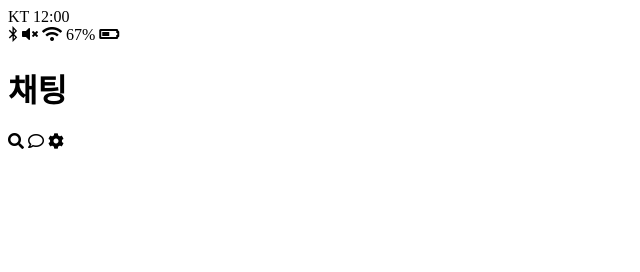
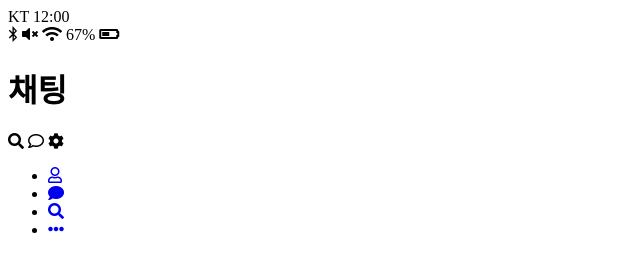
Before and after one commit to jangtang2/kakao-talk-clone, a plain HTML site: page index.html in a window 1280 px wide. Shown: the whole page, without its empty margins (0-640 px from the left). Drawn offline with Linux system fonts and the light colour scheme.

Commit message:
Update index.html
+nav bar

```diff
--- a/index.html
+++ b/index.html
@@ -39,5 +39,29 @@
             </span>
         </div>
     </header>
+    <nav class="nav">
+        <ul class="nav_list">
+            <li class="nav_list-item">
+                <a href="friends.html" class="nav_list-link">
+                    <i class="far fa-user"></i>
+                </a>
+            </li>
+            <li class="nav_list-item">
+                <a href="index.html" class="nav_list-link">
+                    <i class="fas fa-comment"></i>
+                </a>
+            </li>
+            <li class="nav_list-item">
+                <a href="find.html" class="nav_list-link">
+                    <i class="fas fa-search"></i>
+                </a>
+            </li>
+            <li class="nav_list-item">
+                <a href="more.html" class="nav_list-link">
+                    <i class="fas fa-ellipsis-h"></i>
+                </a>
+            </li>
+        </ul>
+    </nav>
 </body>
 </html>
```
